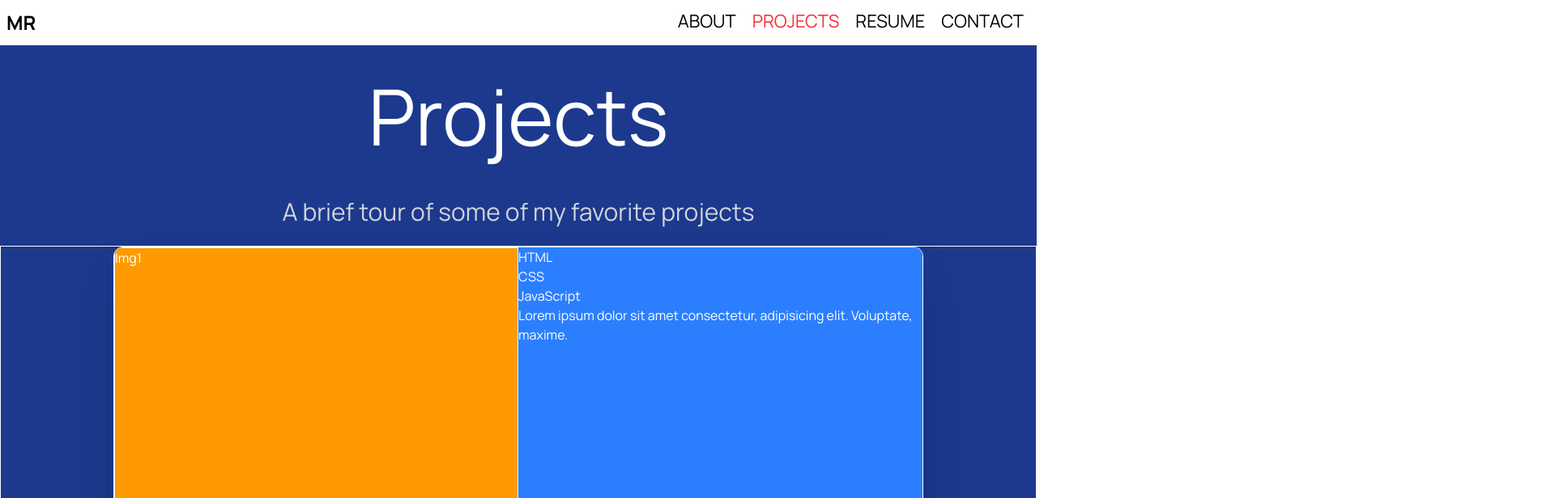
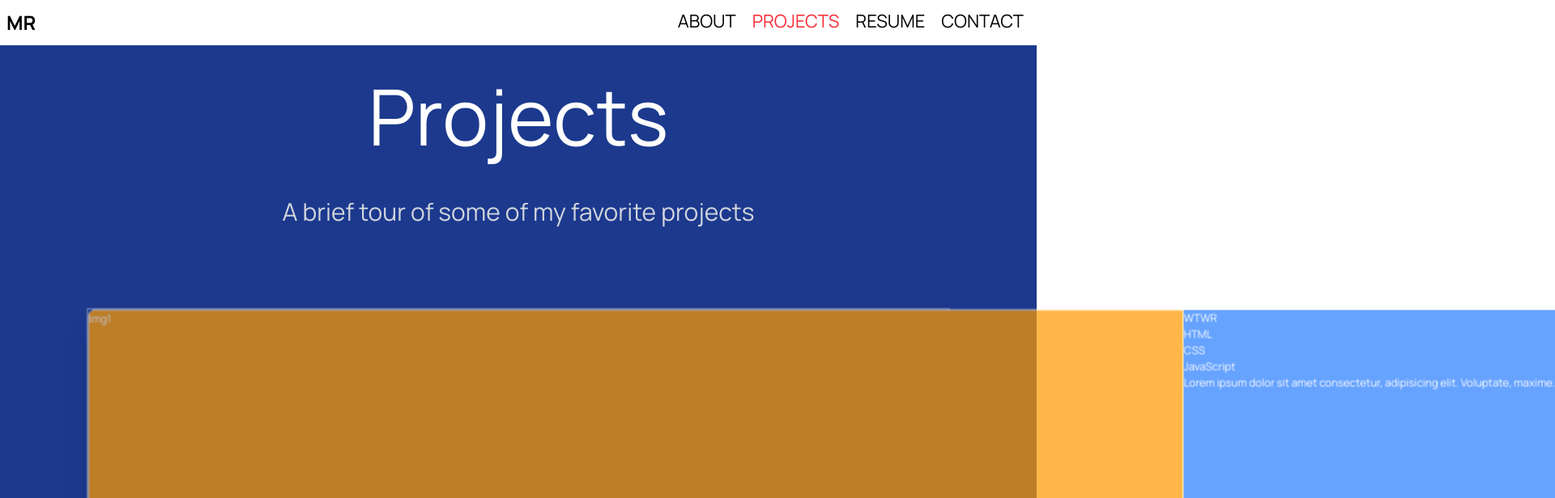
Before and after one commit to matthewrichards234/Personal_Website, a React (Vite) app: page /projects in a window 1280 px wide. Shown: the top 616 px of the page at 81% size, 1920 px wide, since content can reach past the window. Built offline with nearby package versions, Linux system fonts and the light colour scheme.

Commit message:
add title to project cards delete unused code commented out.

```diff
--- a/src/components/About.tsx
+++ b/src/components/About.tsx
@@ -61,9 +61,6 @@ const About = () => {
                         w-29
                         z-1
                         absolute"
-              /*        animate-spin
-                        [animation-duration:_12s]
-                        [clip-path:polygon(50%_0%,64%_20%,88%_11%,80%_38%,100%_50%,76%_62%,90%_88%,64%_78%,50%_100%,36%_78%,10%_88%,24%_62%,0%_50%,20%_38%,12%_11%,36%_20%)] */
             ></div>
           </div>
           <p className="text-4xl">About Me</p>
--- a/src/components/ProjectCard.tsx
+++ b/src/components/ProjectCard.tsx
@@ -1,25 +1,31 @@
 interface ProjectCardI {
+  title: string;
   images: string[];
   technologies: string[];
   description: string;
 }
 
-const ProjectCard = ({ images, technologies, description }: ProjectCardI) => {
+const ProjectCard = ({
+  title,
+  images,
+  technologies,
+  description,
+}: ProjectCardI) => {
   return (
     <div>
       {/* Card */}
       <div
         className="border
-                      shadow-2xl
-                      w-250
-                      h-120
-                      rounded-xl
-                      overflow-hidden"
+                    shadow-2xl
+                    w-610
+                    h-230
+                    rounded-xl
+                    overflow-hidden"
       >
         {/* Card Content (images and text) */}
         <div className="flex flex-row h-full">
           {/* Card images (with scroll functionality) */}
-          <div className="bg-amber-500 w-1/2 h-full">
+          <div className="bg-amber-500 w-full h-full">
             <div className="flex flex-col overflow-y-auto h-full">
               {images.map((image) => (
                 <div key={image} className="border h-100 shrink-0">
@@ -35,6 +41,7 @@ const ProjectCard = ({ images, technologies, description }: ProjectCardI) => {
                     bg-blue-500
                       w-1/2"
           >
+            <p>{title}</p>
             {/* Technologies */}
             <div className="flex flex-col">
               {technologies.map((technology) => (
--- a/src/components/Projects.tsx
+++ b/src/components/Projects.tsx
@@ -29,9 +29,10 @@ const Projects = () => {
         items-center
         animate-scrollAppear
         [animation-timeline:view()]
-        [animation-range:entry_0%_cover_30%]"
+        [animation-range:entry_0%_cover_40%]"
       >
         <ProjectCard
+          title="WTWR"
           images={["Img1", "img2", "img3"]}
           technologies={["HTML", "CSS", "JavaScript"]}
           description="Lorem ipsum dolor sit amet consectetur, adipisicing elit. Voluptate, maxime."
--- a/src/index.css
+++ b/src/index.css
@@ -27,9 +27,7 @@
   @keyframes scrollAppear {
     from {
       opacity: 0;
-      transform: scale(0.5);
-      /* Animations scroll in from right */
-      /* transform: translateX(-100px); */
+      transform: scale(0.4);
     }
     to {
       opacity: 1;
```
